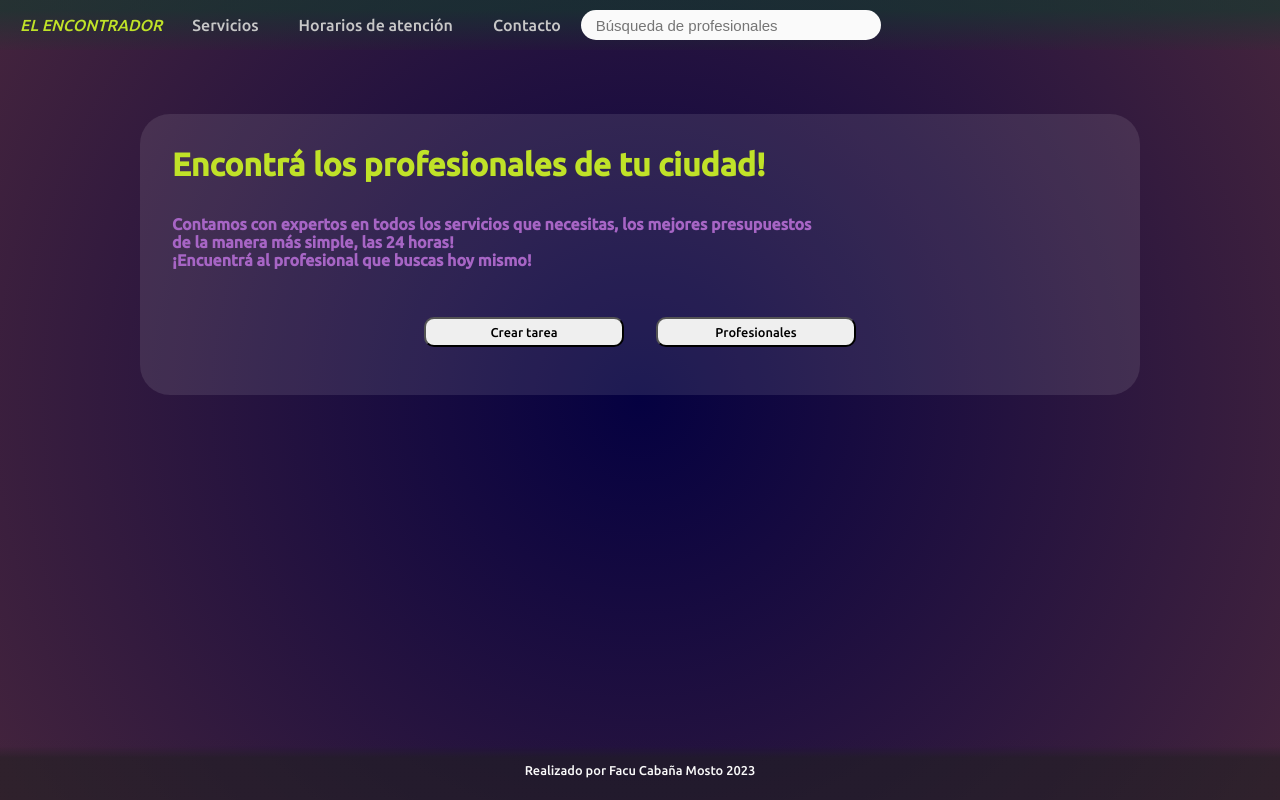
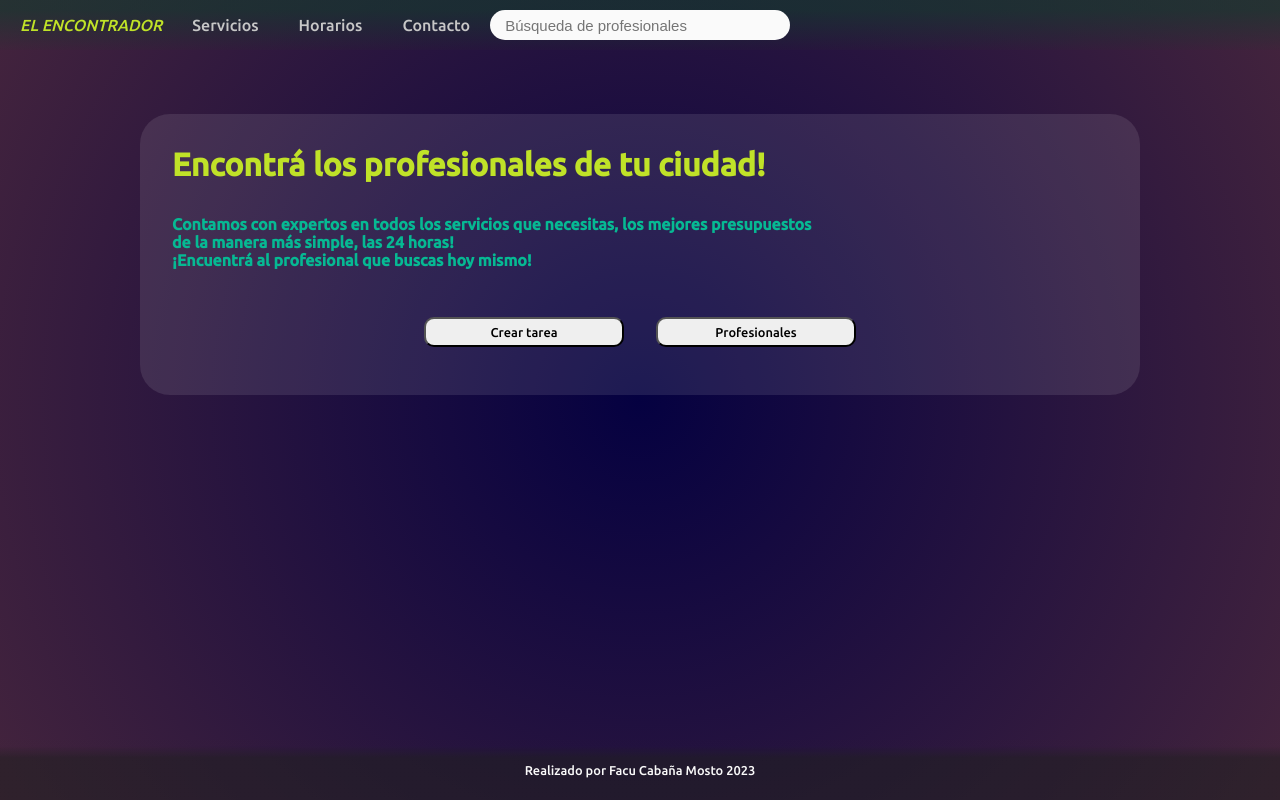
Before and after one commit to Facucabx/revolucion, a website: page index.html in a window 1280 px wide. Drawn offline with Linux system fonts and the light colour scheme.

Commit message:
actualización, arreglos de css

```diff
--- a/index.html
+++ b/index.html
@@ -24,7 +24,7 @@
         <ul class="navbar">
           <li><a href="#" class="logo">EL ENCONTRADOR</a></li>
           <li><a href="./pages/servicios.html" class="navBoton">Servicios</a></li>
-          <li><a href="./pages/horarios.html" class="navBoton" target="_blank">Horarios de atención</a></li>
+          <li><a href="./pages/horarios.html" class="navBoton" target="_blank">Horarios</a></li>
           <li><a href="./pages/contacto.html" class="navBoton">Contacto</a></li>
           <div id="contenedor-index">
             <input type="text" placeholder="Búsqueda de profesionales" autofocus />
--- a/scss/style.scss
+++ b/scss/style.scss
@@ -87,7 +87,7 @@ body {
         .h3-index {
           // SUBTITULO Y PARRAFOS
           font-size: 1rem;
-          color: rgb(167, 101, 197);
+          color: rgb(6, 185, 147);
           text-align: left;
           font-family: "Ubuntu", sans-serif;
           padding-left: 2rem;
```
Also changed, not shown: css/style.css.
